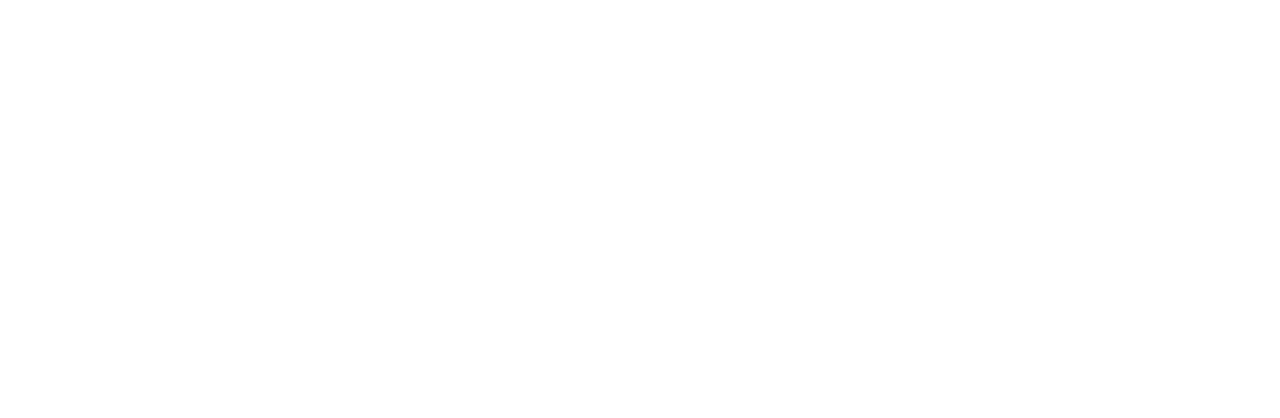
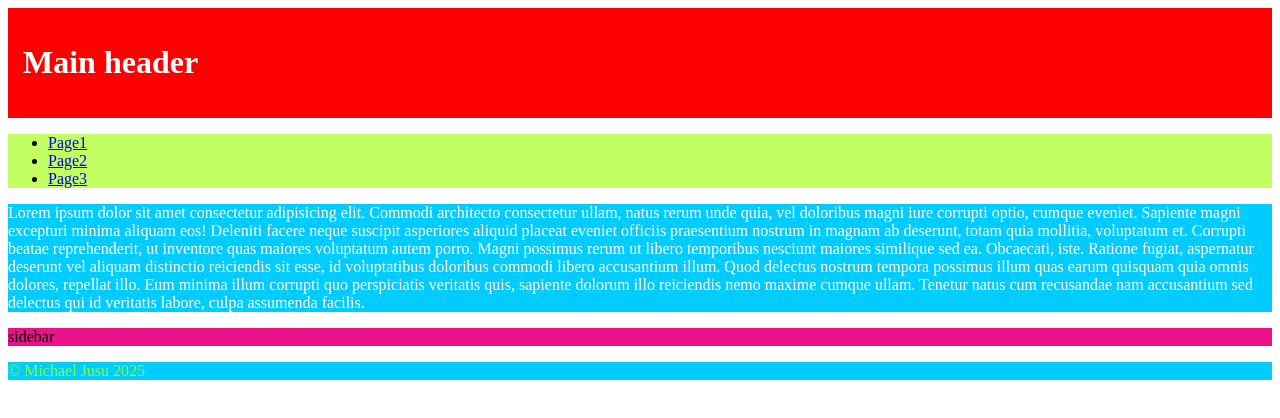
Before and after one commit to blehjusu/My-Portfolio, a plain HTML site: page index.html in a window 1280 px wide. Drawn offline with Linux system fonts and the light colour scheme.

Commit message:
Linking Css file

```diff
--- a/Portfolio Css.css
+++ b/Portfolio Css.css
@@ -0,0 +1,24 @@
+header {
+    background-color: red;
+    color: white;
+    padding: 15px;
+}
+
+nav {
+    background-color: rgb(194, 255, 96);
+}
+
+
+main {
+    background-color: rgb(0, 204, 255);
+    color: white;
+}
+
+aside {
+    background-color: rgb(236, 16, 137);
+}
+
+footer {
+    background-color: rgb(0, 204, 255);
+    color: rgb(123, 255, 71);
+}
--- a/index.html
+++ b/index.html
@@ -4,12 +4,33 @@
         <meta charset="UTF-8">
         <meta name="viewport" content="width=device-width, initial-scale=1.0">
         <title>Michael's Portfolio</title>
+        <link rel="stylesheet" href="Portfolio Css.css"
     </head>
 </html>
 <body>
-    <header></header>
-    <nav></nav>
-    <main></main>
-    <aside></aside>
-    <footer></footer>
+    <header>
+        <h1> Main header</h1>
+    </header>
+
+    <nav>
+        <ul>
+            <li><a href="#">Page1</a></li>
+            <li><a href="#">Page2</a></li>
+            <li><a href="#">Page3</a></li>
+        </ul>
+    </nav>
+
+    <main>
+        <p>Lorem ipsum dolor sit amet consectetur adipisicing elit. Commodi architecto consectetur ullam, natus rerum unde quia, vel doloribus magni iure corrupti optio, cumque eveniet. Sapiente magni excepturi minima aliquam eos!
+        Deleniti facere neque suscipit asperiores aliquid placeat eveniet officiis praesentium nostrum in magnam ab deserunt, totam quia mollitia, voluptatum et. Corrupti beatae reprehenderit, ut inventore quas maiores voluptatum autem porro.
+        Magni possimus rerum ut libero temporibus nesciunt maiores similique sed ea. Obcaecati, iste. Ratione fugiat, aspernatur deserunt vel aliquam distinctio reiciendis sit esse, id voluptatibus doloribus commodi libero accusantium illum.
+        Quod delectus nostrum tempora possimus illum quas earum quisquam quia omnis dolores, repellat illo. Eum minima illum corrupti quo perspiciatis veritatis quis, sapiente dolorum illo reiciendis nemo maxime cumque ullam.
+        Tenetur natus cum recusandae nam accusantium sed delectus qui id veritatis labore, culpa assumenda facilis.</p>
+    </main>
+    <aside>
+        <p>sidebar</p>
+    </aside>
+    <footer>
+        <p>&copy; Michael Jusu 2025</p>
+    </footer>
 </body>
```
